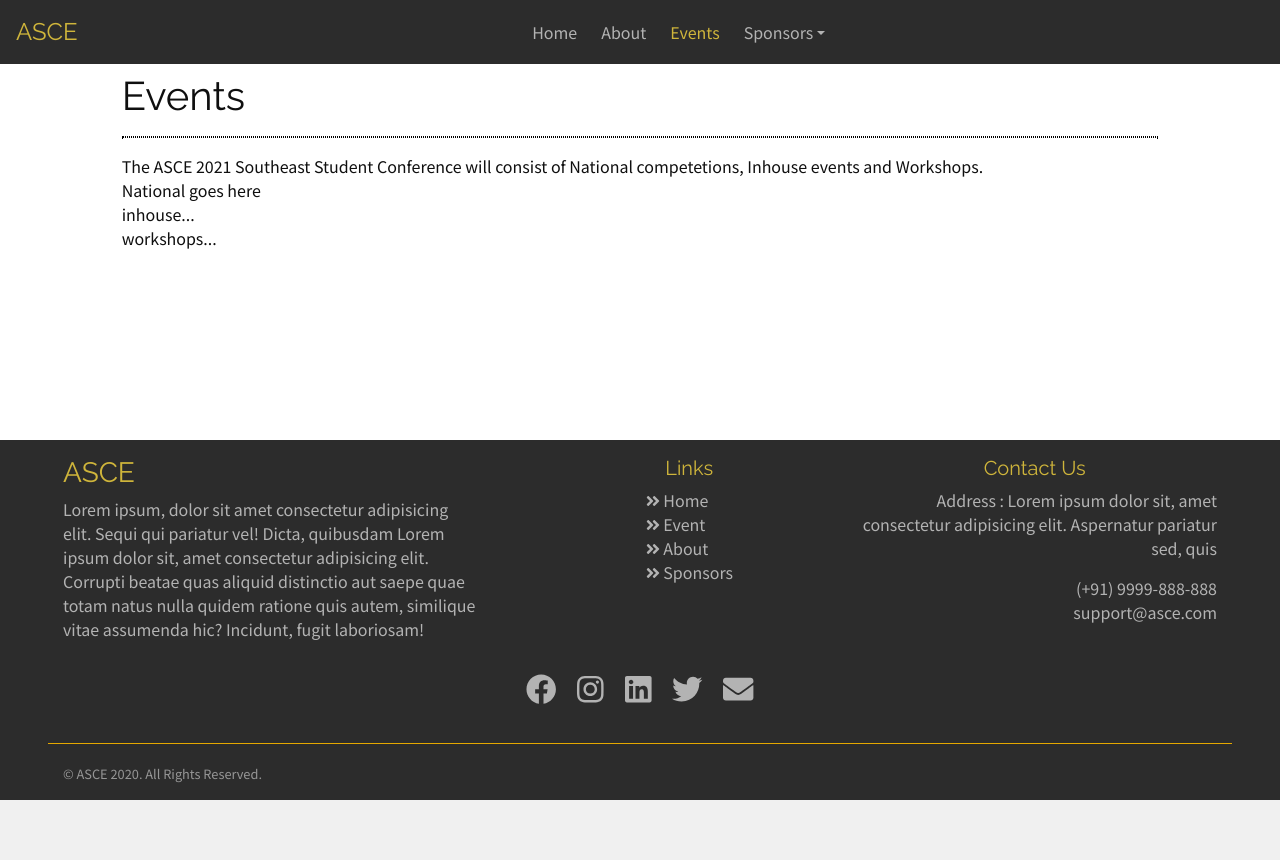
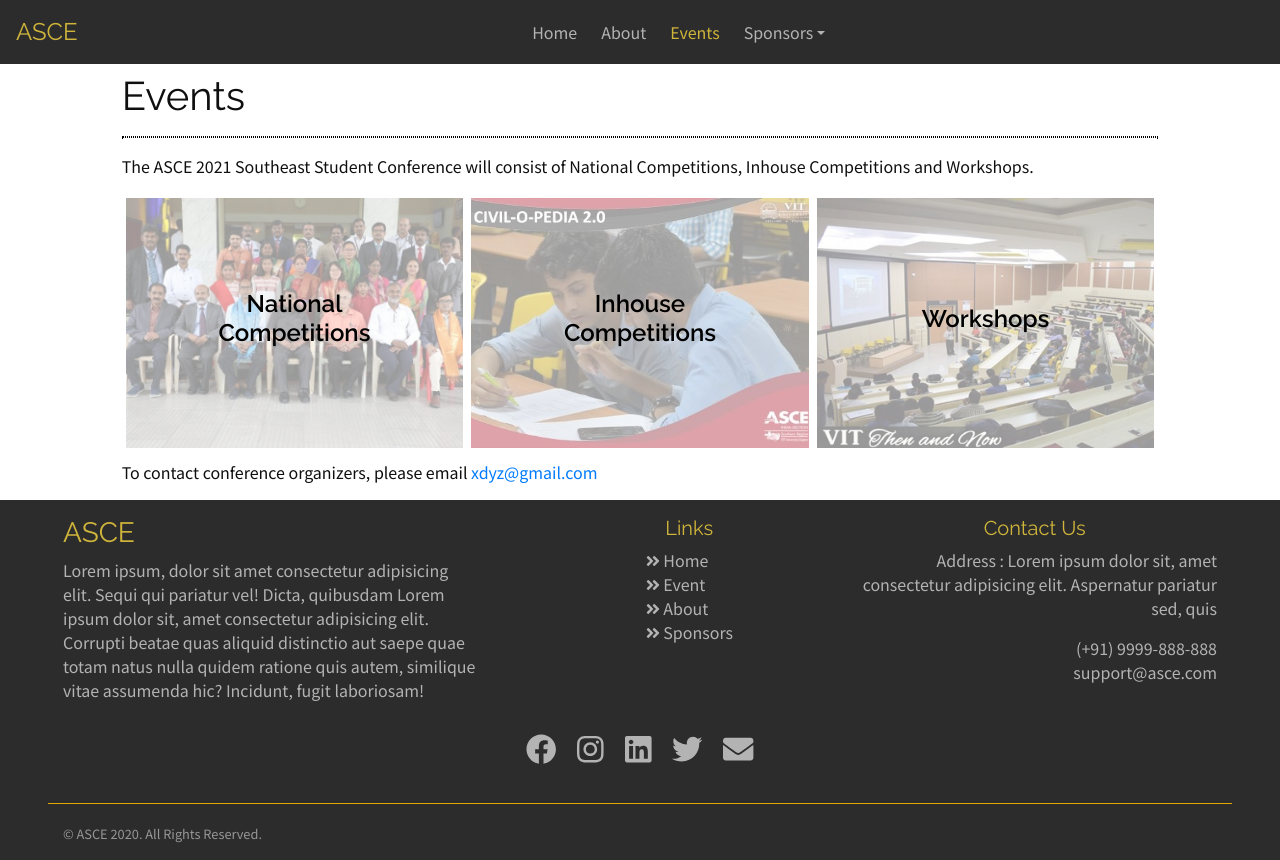
Before and after one commit to RaghavAgarwal0704/ASCE-site, a React (Create React App) app in the folder client/: page /event in a window 1280 px wide. Before the commit the page ends 800 px from the top, so only its background shows below. Built offline with nearby package versions, Linux system fonts and the light colour scheme.

Commit message:
update events page

```diff
--- a/client/src/pages/event.page.js
+++ b/client/src/pages/event.page.js
@@ -1,16 +1,49 @@
 import React from "react";
+import { Link } from "react-router-dom";
+import inhouse from "../images/inhouse.jpg";
+import national from "../images/national.jpg";
+import workshop from "../images/workshop.jpg";
+import "../styles/events.css";
 const Event = () => {
     return (
-        <div className='col-12 col-md-11 col-lg-10 mx-auto my-2'>
+        <div className='col-12 col-md-11 col-lg-10 mx-auto my-2' id='event'>
             <h1>Events</h1>
             <hr className='line' />
-            <div>
+            <p>
                 The ASCE 2021 Southeast Student Conference will consist of
-                National competetions, Inhouse events and Workshops.
+                National Competitions, Inhouse Competitions and Workshops.
+            </p>
+
+            <div className='row justify-content-center my-2'>
+                <div className='col-12 col-sm-6 col-md-4 position-relative p-1'>
+                    <Link to='/event/national'>
+                        <img src={national} alt='national' />
+                        <div class='centered'>
+                            <h4>National Competitions</h4>
+                        </div>
+                    </Link>
+                </div>
+                <div className='col-12 col-sm-6 col-md-4 position-relative p-1'>
+                    <Link to='/event/inhouse'>
+                        <img src={inhouse} alt='inhouse' />
+                        <div class='centered'>
+                            <h4>Inhouse Competitions</h4>
+                        </div>
+                    </Link>
+                </div>
+                <div className='col-12 col-sm-6 col-md-4 position-relative p-1'>
+                    <Link to='/event/workshop'>
+                        <img src={workshop} alt='workshop' />
+                        <div class='centered'>
+                            <h4>Workshops</h4>
+                        </div>
+                    </Link>
+                </div>
             </div>
-            <div>National goes here</div>
-            <div>inhouse...</div>
-            <div>workshops...</div>
+            <p>
+                To contact conference organizers, please email{" "}
+                <a href='mailto:xyz@gmail.com'>xdyz@gmail.com</a>
+            </p>
         </div>
     );
 };
--- a/client/src/styles/events.css
+++ b/client/src/styles/events.css
@@ -1,70 +1,34 @@
-            body{
-                position:absolute;
-                margin:0;
-                padding:0;
-            }
-            *{
-                font-family: 'Roboto', sans-serif;
-            }
-            #container{
-                position:relative;
-                padding:2% ;
-                width:60%;
-                top:5%;
-            }
-            .box{
-                font-size:20px;
-                font-weight: bold;
-                padding:10px;
-                border:2px solid #CFB53B;
-                border-radius:1px;
-                border-width:2px 2px 2px 15px;
-                width:200px;
-                text-align:center;
-            }
-            #line{
-                border:1px dotted black;
-            }
-            #parent {
-                text-align: center;
-                position:relative;
-                width:100%;
-            }
-            #div-1 {
-                position:relative;
-                float: left;
-                width:30%;
-                box-shadow: 0 4px 8px 0 rgba(0, 0, 0, 0.2), 0 6px 20px 0 rgba(0, 0, 0, 0.19);
-            }
-            #div-2 {
-                position:relative;
-                display: inline-block;
-                width:30%;
-                box-shadow: 0 4px 8px 0 rgba(0, 0, 0, 0.2), 0 6px 20px 0 rgba(0, 0, 0, 0.19);
-            }
-            #div-3 {
-                position:relative;
-                float: right;
-                width:30%;
-                box-shadow: 0 4px 8px 0 rgba(0, 0, 0, 0.2), 0 6px 20px 0 rgba(0, 0, 0, 0.19);
-            }
-            img{
-                max-width: 100%;
-                max-height:100%;
-                filter: blur(1px);
-                -webkit-filter: blur(1px);
-                opacity:0.6;
-            }
-            img:hover,img:hover .centered{
-                opacity:0.8;
+a img {
+    width: 100%;
+    /* max-height: 100%; */
+    max-height: 250px;
     filter: blur(0px);
     -webkit-filter: blur(0px);
+    opacity: 0.4;
 }
+
+#event a img:hover,
+#event a img:hover .centered {
+    opacity: 0.15;
+    filter: blur(.1px);
+    -webkit-filter: blur(.1px);
+}
+
+.position-relative {
+    position: relative!important;
+}
+
 .centered {
     position: absolute;
     top: 50%;
     left: 50%;
     transform: translate(-50%, -50%);
-                color:black;
+    color: black;
+    text-align: center;
+    /* background-color: white; */
     font-weight: bold;
 }
+
+.centered h4 {
+    font-weight: 600;
+}
```
Lines whose indentation alone changed are shown as unchanged.
